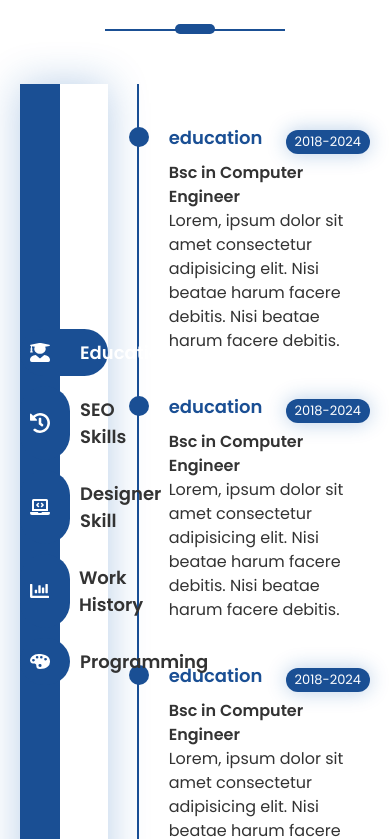
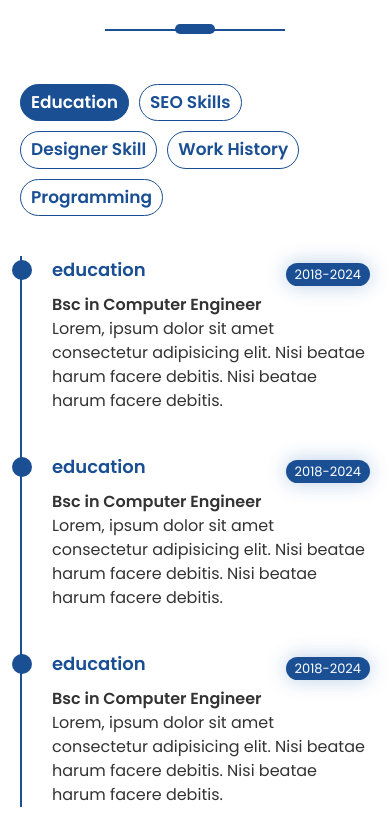
Before and after one commit to Yasharmohamadi/personal-website, a React (Create React App) app: page / in a window 390 px wide. Shown: the part 5505-6344 px from the top of the page. Built offline with nearby package versions, Linux system fonts and the light colour scheme.

Commit message:
add resume responsibility

```diff
--- a/src/Resume/Resume.css
+++ b/src/Resume/Resume.css
@@ -19,9 +19,10 @@
 	display: flex;
 	flex-direction: column;
 	justify-content: center;
-	gap: 1rem;
-	min-height: 49rem;
-	/* margin-right: 2rem; */
+	gap: 2rem;
+	min-height: 48rem;
+	margin-right: 5rem;
+
 }
 .resume-menu::before {
 	background: var(--main-color);
@@ -73,28 +74,31 @@
 }
 
 .content-wrapper {
-	background: var(--section-bg-color);
-	/* margin-left: 4rem; */
-	padding-left: 3rem;
-	border-left: 0.2rem solid var(--main-color);
+    border-left: .2rem solid var(--main-color);
+	min-height: 48rem;
 }
 
+
 .resume-content {
+	/* border-left: 0.2rem solid var(--main-color); */
+	background: var(--section-bg-color);
+	padding-left: 3rem;
 	height: 0;
 	overflow: hidden;
 	opacity: 0;
-	transition: all 220ms ease-in;
-	/* display: none; */
+	transition: all 200ms ease-in;
 }
 
 .resume-content--show {
-	/* display: block; */
 	height: auto;
 	overflow: visible;
 	opacity: 1;
 }
 .content-box {
-	margin: 4rem 0;
+	margin-bottom: 4rem;
+}
+.content-box:last-child {
+	margin-bottom: 0;
 }
 .content-header {
 	display: flex;
--- a/src/Resume/Resume.jsx
+++ b/src/Resume/Resume.jsx
@@ -27,7 +27,7 @@ export default function Resume() {
 					<div className="section-line"></div>
 				</div>
 				<div className="row resume-wrapper">
-					<div className="col-3">
+					<div className="col 12 col-lg-4">
 						<div className="resume-menu h-full">
 							<div
 								className="menu__item menu__item--active"
@@ -96,7 +96,8 @@ export default function Resume() {
 							</div>
 						</div>
 					</div>
-					<div className="col-8 content-wrapper">
+					<div className="col 12 col-lg-8 content-wrapper">
+						{/* <div className="content-wrapper"> */}
 						<div className="resume-content resume-content--show" id="education">
 							<div className="content-box">
 								<div className="content-header">
@@ -210,7 +211,6 @@ export default function Resume() {
 							</div>
 						</div>
 						<div className="resume-content" id="programming">
-
 							<div className="content-box">
 								<div className="content-header">
 									<h4 className="content-header__title">programming</h4>
@@ -251,6 +251,7 @@ export default function Resume() {
 								</p>
 							</div>
 						</div>
+						{/* </div> */}
 					</div>
 				</div>
 			</div>
--- a/src/styles/responsive.css
+++ b/src/styles/responsive.css
@@ -16,6 +16,14 @@
 	}
 	.service-wrapper {
 		padding: 3rem 5rem;
+	}
+
+	.resume-content {
+		padding-left: 2rem;
+	}
+
+	.content-wrapper {
+		padding-left: 1rem;
 	}
 }
 @media screen and (max-width: 1200px) {
@@ -47,6 +55,12 @@
 	}
 	.service-wrapper {
 		padding: 8rem 3rem;
+	}
+	.menu__item {
+		font-size: 1.7rem;
+	}
+	.menu__item::before {
+		max-width: 20rem;
 	}
 }
 @media screen and (max-width: 992px) {
@@ -88,6 +102,41 @@
 	.service-wrapper {
 		padding: 8rem 2rem;
 	}
+
+	.resume-menu {
+		flex-direction: row;
+		flex-wrap: wrap;
+		background: none;
+		box-shadow: none;
+		align-items: flex-start;
+		min-height: auto;
+		justify-content: start;
+		gap: 1rem;
+	}
+
+	.menu__item::before,
+	.resume-menu::before {
+		content: none;
+	}
+	.menu__icon {
+		display: none;
+	}
+	.menu__item--active {
+		background: var(--main-color) !important;
+		color: #fff !important;
+	}
+	.menu__item {
+		color: var(--main-color);
+		background: #fff;
+		border: 0.1rem solid var(--main-color);
+		border-radius: 5rem;
+		text-align: center;
+		padding: 0.5rem 1rem;
+	}
+	.content-wrapper {
+		margin-top: 4rem;
+	}
+
 }
 @media screen and (max-width: 768px) {
 	.nav-icon-toggle {
```
